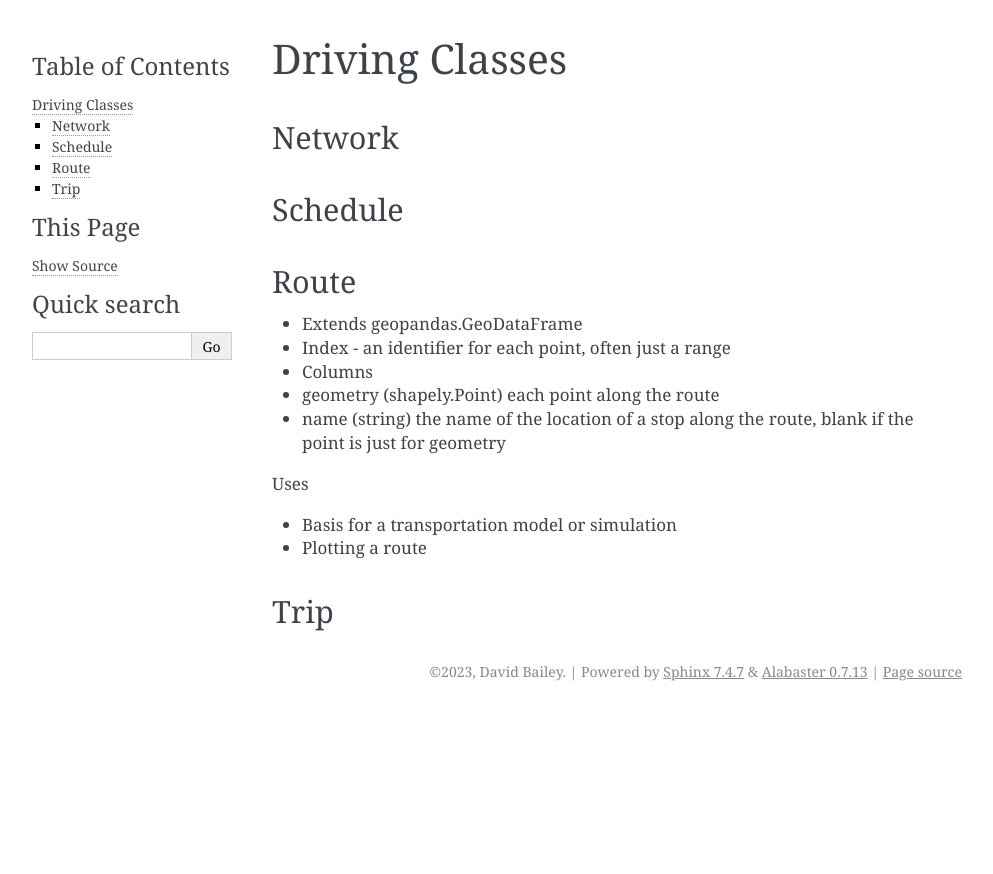
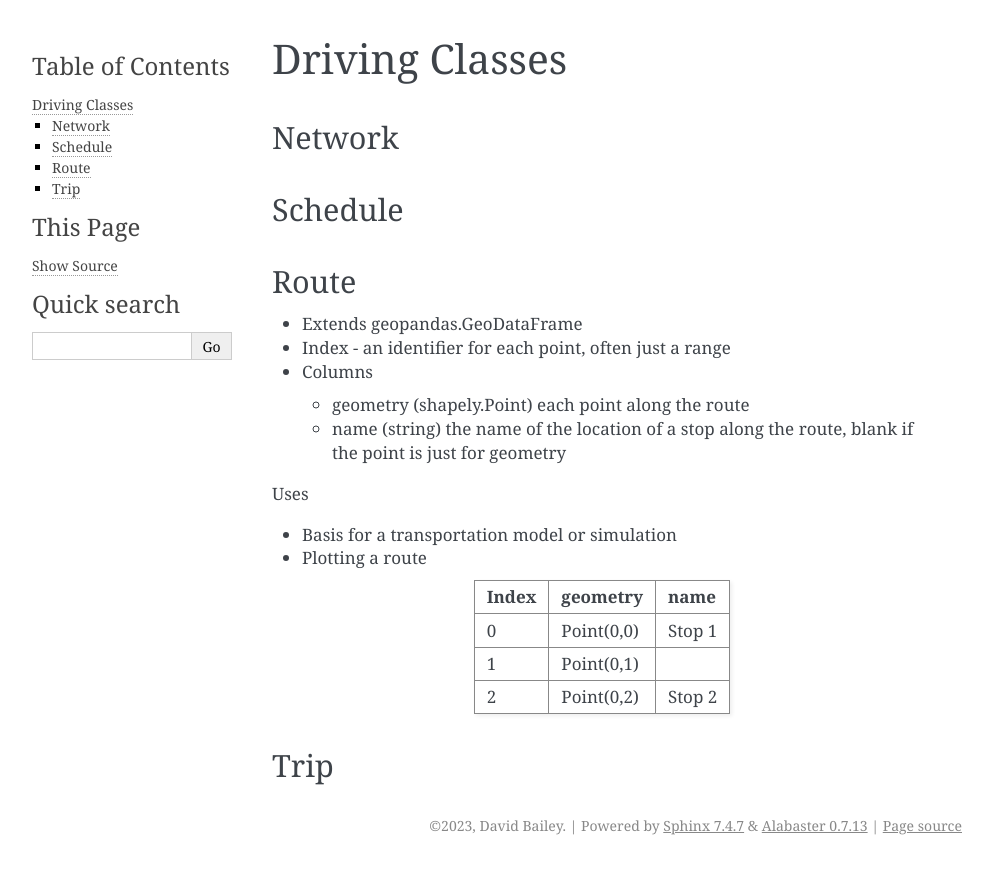
Before and after one commit to davidbailey/dpd, a Sphinx documentation site: the page built from docs/driving_classes.rst, in a window 1280 px wide. Shown: the top 874 px of the page, without its empty margins (148-1141 px from the left). Built offline with Sphinx 7.4.7, drawn with Linux system fonts in a browser that asks for light colours; pages that are not in the unit, such as notebooks, are missing from menus; the version number is read from the project's files by our own code.

Commit message:
Update driving_classes.rst

```diff
--- a/docs/driving_classes.rst
+++ b/docs/driving_classes.rst
@@ -14,13 +14,20 @@ Route
 * Index - an identifier for each point, often just a range
 * Columns
 
-* geometry (shapely.Point) each point along the route
-* name (string) the name of the location of a stop along the route, blank if the point is just for geometry
+  * geometry (shapely.Point) each point along the route
+  * name (string) the name of the location of a stop along the route, blank if the point is just for geometry
 
 Uses
 
 * Basis for a transportation model or simulation
 * Plotting a route
 
+.. csv-table::
+   :header: "Index", "geometry", "name"
+
+   "0", "Point(0,0)", "Stop 1"
+   "1", "Point(0,1)", ""
+   "2", "Point(0,2)", "Stop 2"
+
 Trip
 -----------
```
